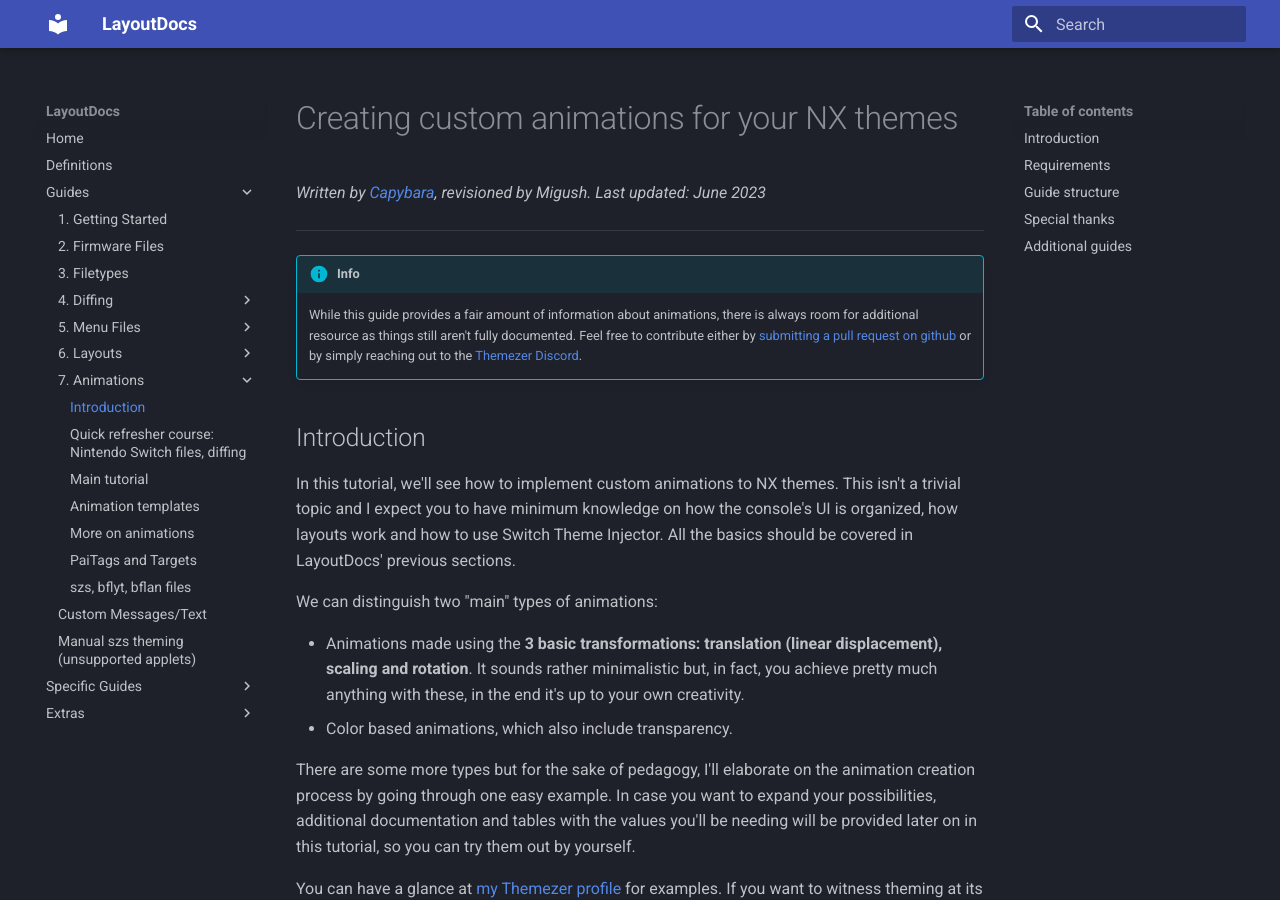
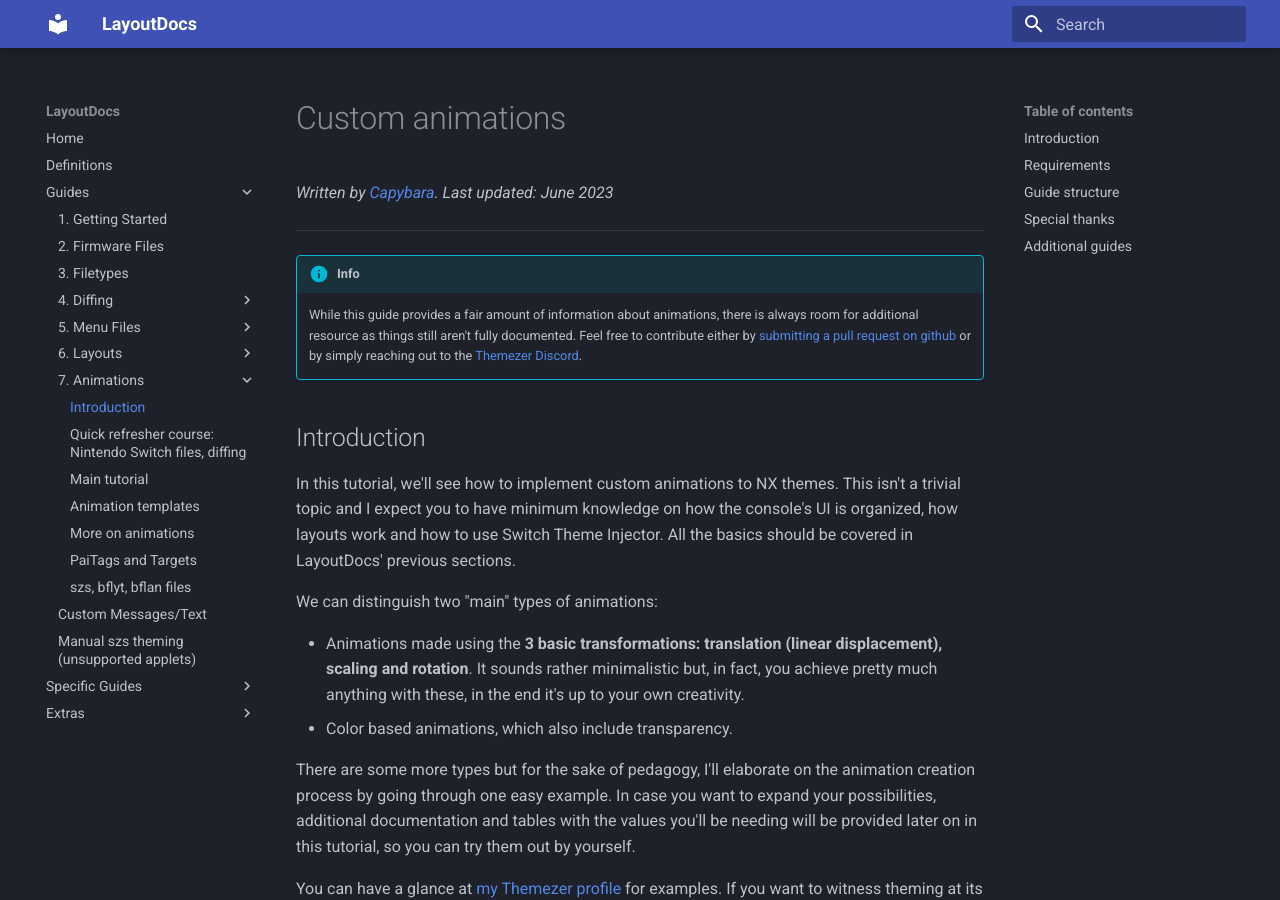
Before and after one commit to ThemezerNX/LayoutDocs, an MkDocs documentation site: the page built from docs/guide/7-animations/index.md, in a window 1280 px wide and 900 px high. Built offline with MkDocs 1.6.1 and Material for MkDocs 9.7.7, drawn with Linux system fonts in a browser that asks for light colours.

Commit message:
Update some titles

```diff
--- a/docs/guide/7-animations/index.md
+++ b/docs/guide/7-animations/index.md
@@ -1,5 +1,5 @@
-# Creating custom animations for your NX themes
-_Written by [Capybara](https://themezer.net/creators/382997176307154945), revisioned by Migush. Last updated: June 2023_
+# Custom animations
+_Written by [Capybara](https://themezer.net/creators/382997176307154945). Last updated: June 2023_
 
 ---
 
```
Also changed, not shown: docs/guide/2-firmware-files.md (+1 -1 lines), docs/guide/5-menu-docs/index.md (+2 -0 lines), docs/guide/6-layouts/index.md (+1 -1 lines).
